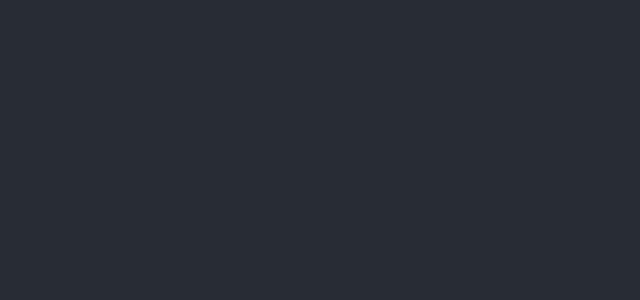
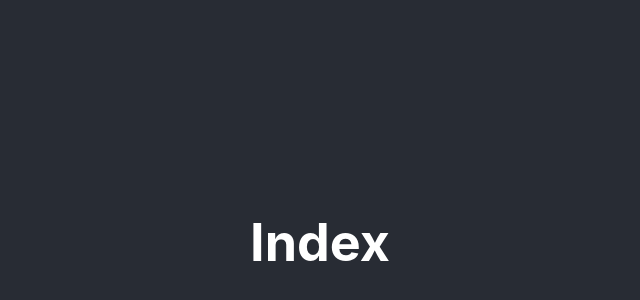
Before and after one commit to jeremiahtenbrink/demo-deployment, a React (Create React App) app in the folder demo/: page / in a window 1280 px wide. Shown: the part 158-458 px from the top of the page, without its empty margins (320-960 px from the left). Built offline with nearby package versions, Linux system fonts and the light colour scheme.

Commit message:
added additionial dep

```diff
--- a/demo/src/App.js
+++ b/demo/src/App.js
@@ -7,6 +7,7 @@ import Other from "./Other";
 function App(){
     return ( <div className="App">
             <header className="App-header">
+                <h1>Index</h1>
                 <Route path={ "/other" } component={ Other }/>
             </header>
         </div> );
```
